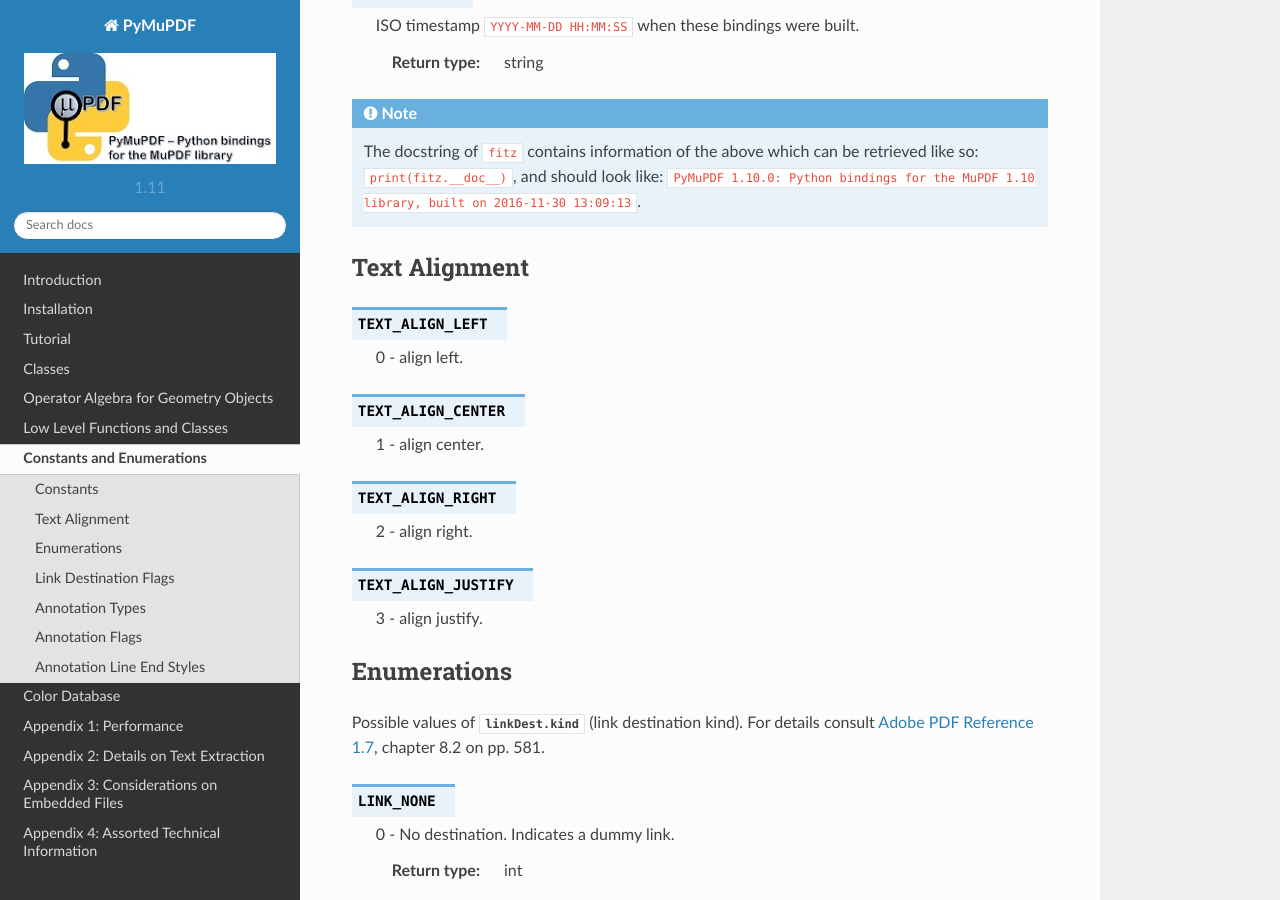
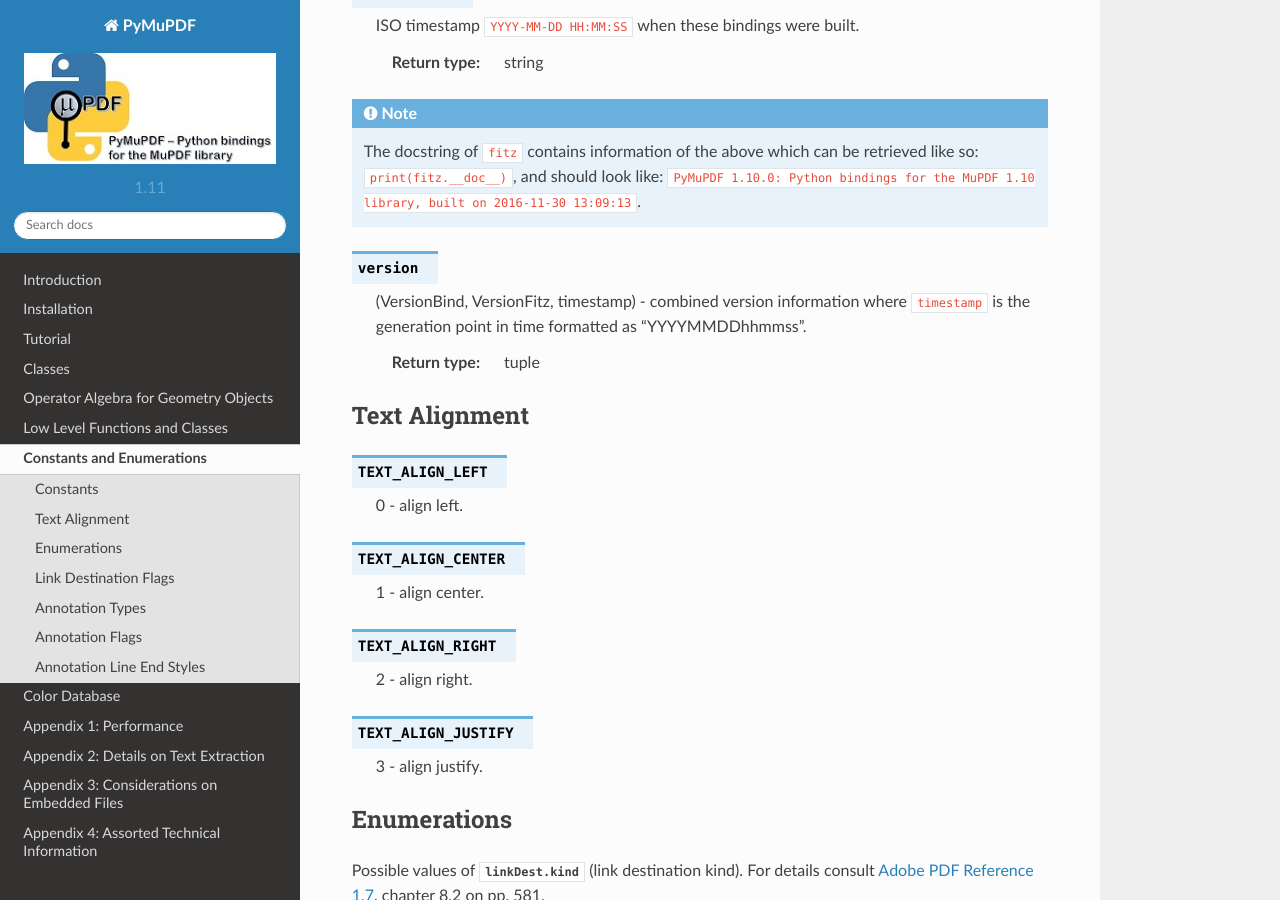
Before and after one commit to pymupdf/PyMuPDF-Optional-Material, a Sphinx documentation site: the page built from docs/vars.rst, in a window 1280 px wide and 900 px high, scrolled down 1424 px. Built offline with Sphinx 7.4.7 and the Read the Docs theme 2.0.0, drawn with Linux system fonts in a browser that asks for light colours.

Commit message:
Documentation update

```diff
--- a/docs/vars.rst
+++ b/docs/vars.rst
@@ -21,13 +21,13 @@ Constants
 
 .. py:data:: csGRAY
 
-    Predefined GRAY colorspace  ``fitz.Colorspace(fitz.CS_GRAY)``.
+    Predefined GRAY colorspace ``fitz.Colorspace(fitz.CS_GRAY)``.
 
     :rtype: :ref:`Colorspace`
 
 .. py:data:: csCMYK
 
-    Predefined CMYK colorspace  ``fitz.Colorspace(fitz.CS_CMYK)``.
+    Predefined CMYK colorspace ``fitz.Colorspace(fitz.CS_CMYK)``.
 
     :rtype: :ref:`Colorspace`
 
@@ -69,6 +69,11 @@ Constants
 
 .. Note:: The docstring of ``fitz`` contains information of the above which can be retrieved like so: ``print(fitz.__doc__)``, and should look like: ``PyMuPDF 1.10.0: Python bindings for the MuPDF 1.10 library, built on 2016-11-30 13:09:13``.
 
+.. py:data:: version
+
+    (VersionBind, VersionFitz, timestamp) - combined version information where ``timestamp`` is the generation point in time formatted as "YYYYMMDDhhmmss".
+
+    :rtype: tuple
 
 .. _TextAlign:
 
```
Also changed, not shown: docs/shape.rst (+5 -9 lines), 1 other file.
